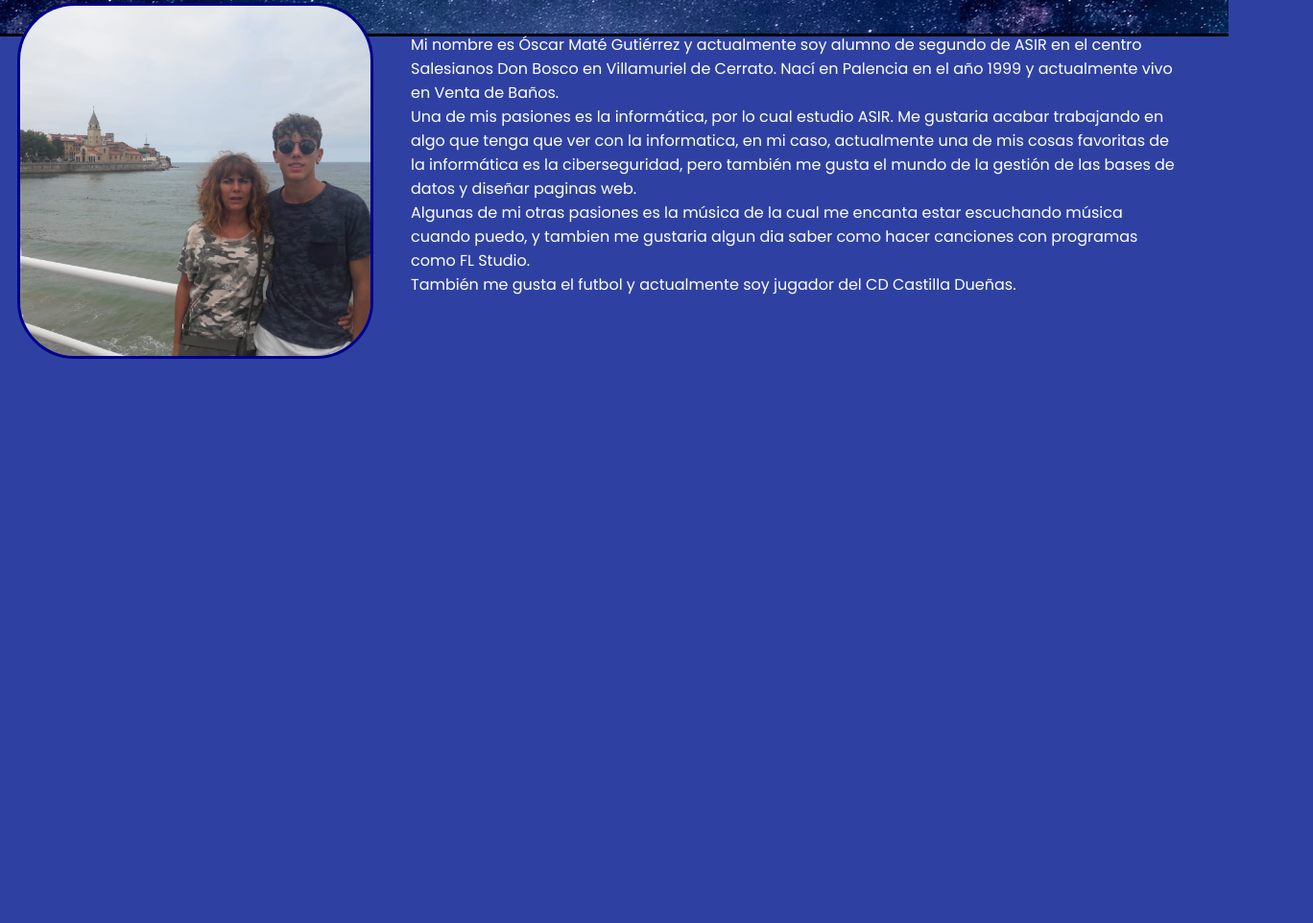
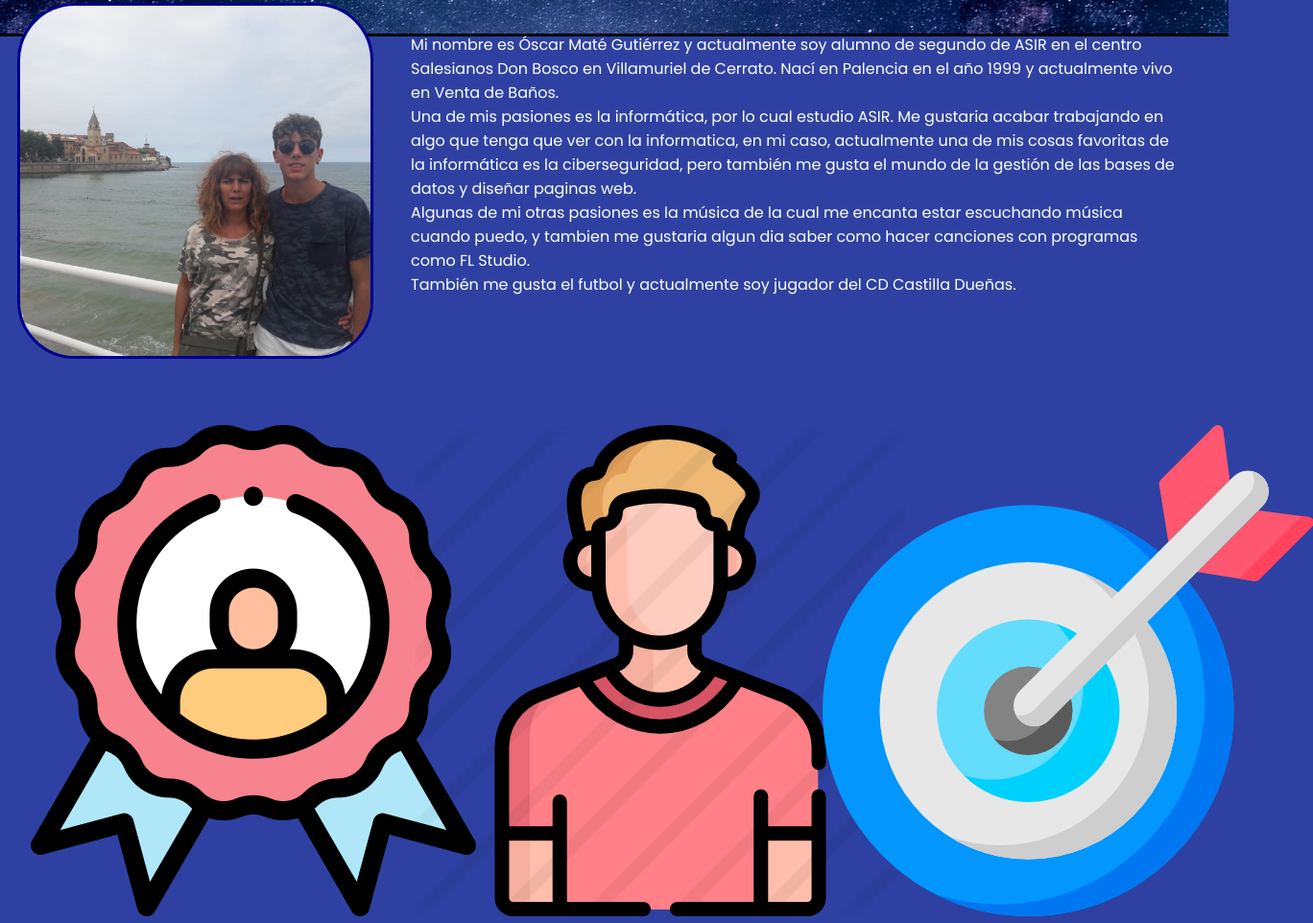
Before and after one commit to oscar-mate/portfolio, a plain HTML site: page index.html in a window 1280 px wide. Shown: the part 207-1169 px from the top of the page at 96% size, 1368 px wide, since content can reach past the window. Before the commit the page ends 800 px from the top, so only its background shows below. Drawn offline with Linux system fonts and the light colour scheme.

Commit message:
Carpeta CSS y arreglos.

```diff
--- a/css/estilos.css
+++ b/css/estilos.css
@@ -127,3 +127,15 @@ article>p {
     top: 25px;
     left: 420px;
 }
+
+/*---------------------------LFO---------------------------*/
+
+#LFO {
+    position: absolute;
+    top: 650px;
+}
+
+#LFO>div {
+    display: inline-block;
+    width: 33%;
+}
--- a/index.html
+++ b/index.html
@@ -65,13 +65,13 @@
     </section>
     <section id="LFO">
         <div>
-
+            <img src="img/Logros.png" alt="Logros">
         </div>
         <div>
-
+            <img src="img/Fortalezas.png" alt="Fortalezas">
         </div>
         <div>
-
+            <img src="img/Objetivos.png" alt="Objetivos">
         </div>
     </section>
 </body>
```
